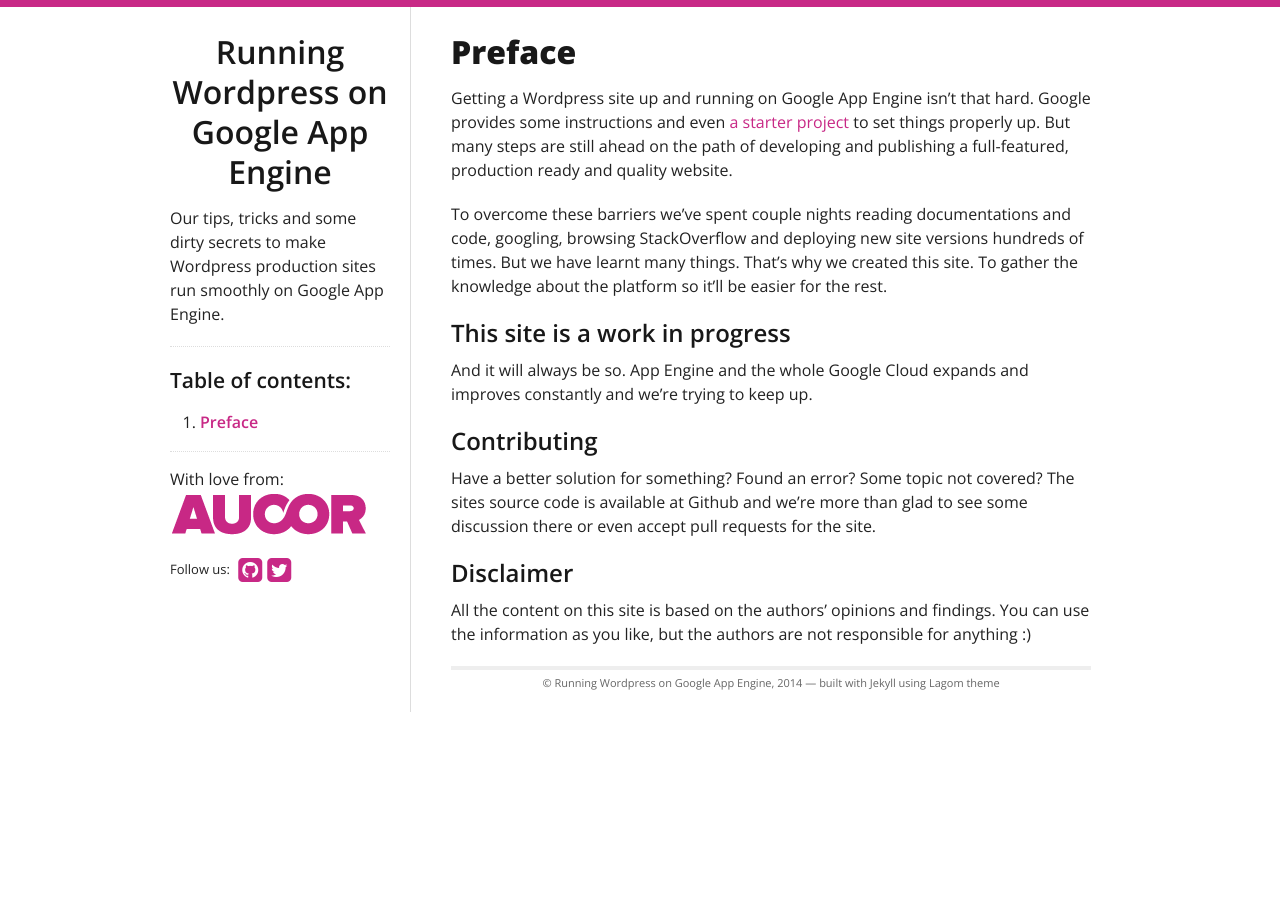
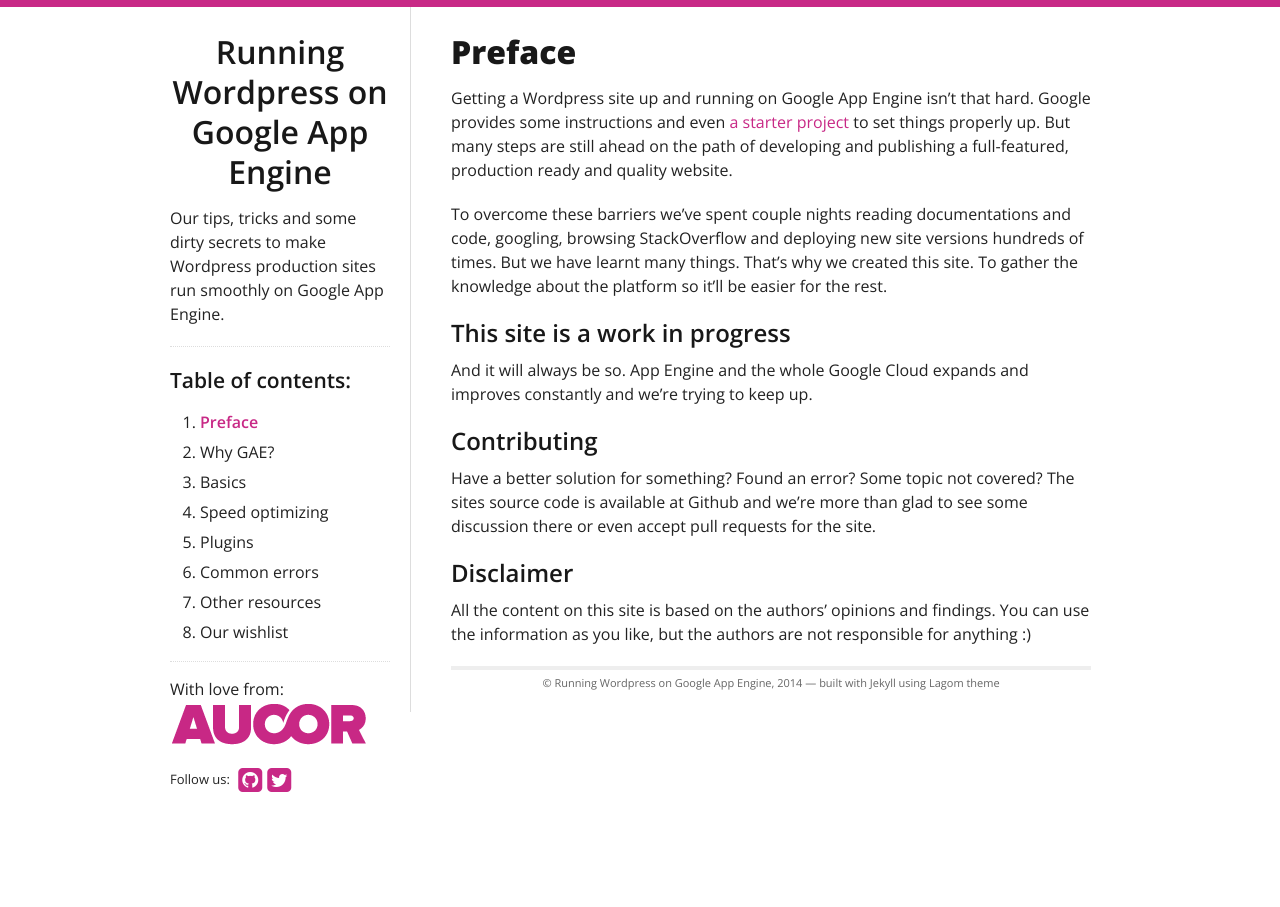
Before and after one commit to aucor/wordpress-on-gae, a Jekyll site: the page built from index.md, in a window 1280 px wide. Built offline with Jekyll 4.4.1, drawn with Linux system fonts in a browser that asks for light colours; nearby versions of some CDN libraries.

Commit message:
Update sidebar.md
TOC, drafting the structure.

```diff
--- a/_includes/sidebar.md
+++ b/_includes/sidebar.md
@@ -7,6 +7,13 @@ Our tips, tricks and some dirty secrets to make Wordpress production sites run s
 ### Table of contents:
 
 1. [Preface]({{ site.baseurl }})
+2. Why GAE?
+3. Basics
+4. Speed optimizing
+5. Plugins
+6. Common errors
+7. Other resources
+8. Our wishlist
 
 
 - - -
```
